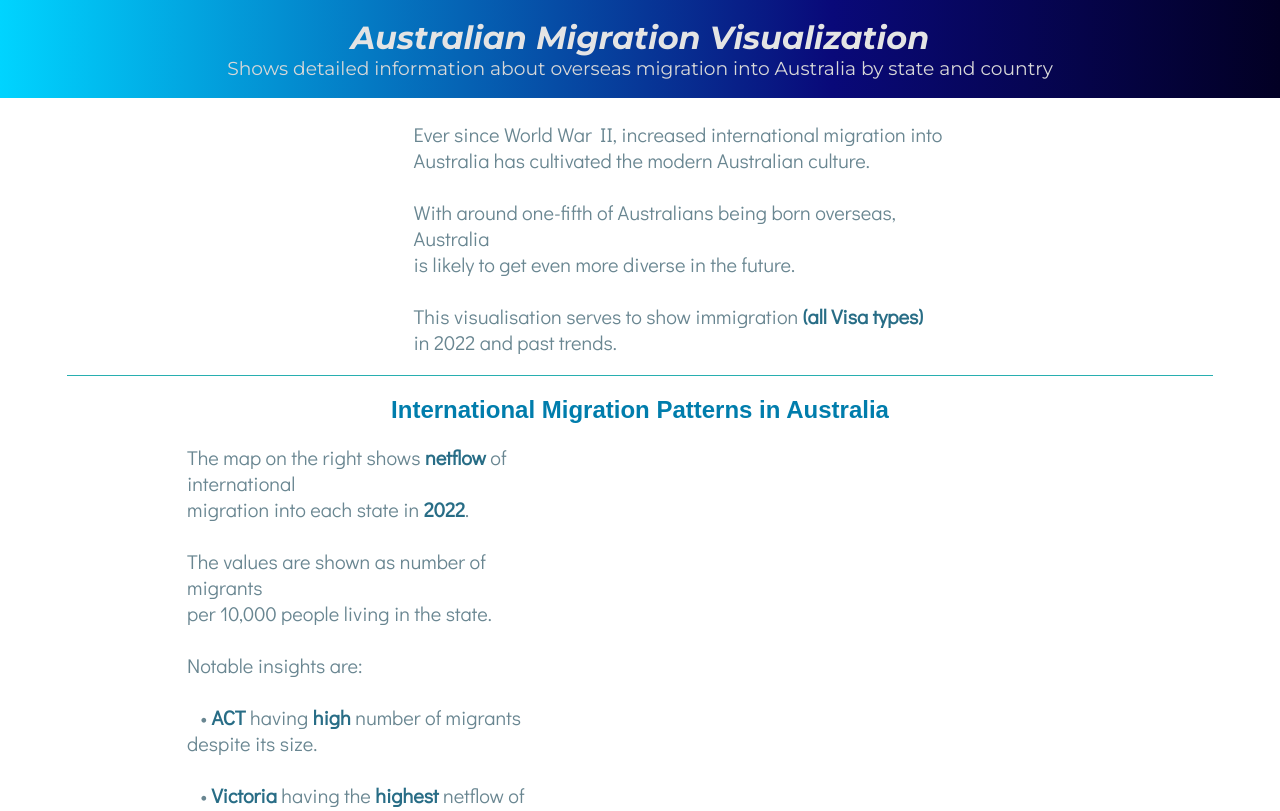
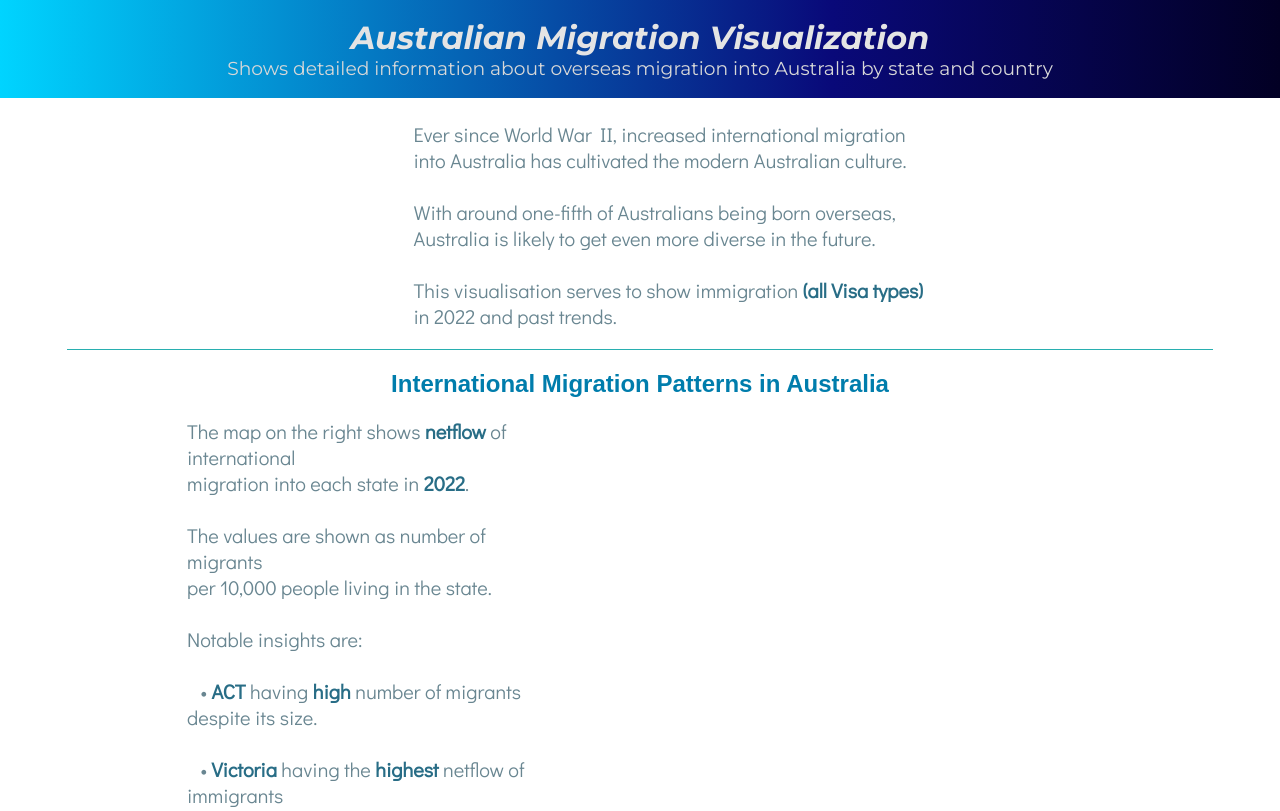
Before and after one commit to Commanchae/fit3179-dv2, a plain HTML site: page index.html in a window 1280 px wide. Shown: the top 811 px of the page. Drawn offline with Linux system fonts and the light colour scheme; a script that the page names is missing.

Commit message:
Added linebreaks to ensure only 10 words are in each line.

```diff
--- a/index.html
+++ b/index.html
@@ -24,7 +24,7 @@
     <div class="grid-container">
         <div class="grid-item span-two-columns bottom-highlight ">
             <p class="text" style="width:50%">
-                Ever since World War II, increased international migration into Australia has cultivated the modern Australian culture.<br><br> With around one-fifth of Australians being born overseas, Australia <br> is likely to get even more diverse in the future. <br><br>This visualisation serves to show immigration <span class="text-highlight">(all Visa types)</span> <br>in 2022 and past trends.
+                Ever since World War II, increased international migration <br> into Australia has cultivated the modern Australian culture.<br><br> With around one-fifth of Australians being born overseas,<br> Australia  is likely to get even more diverse in the future. <br><br>This visualisation serves to show immigration <span class="text-highlight">(all Visa types)</span> <br>in 2022 and past trends.
             </p>
         </div>
         <div class="grid-item span-two-columns grid-title">
```
